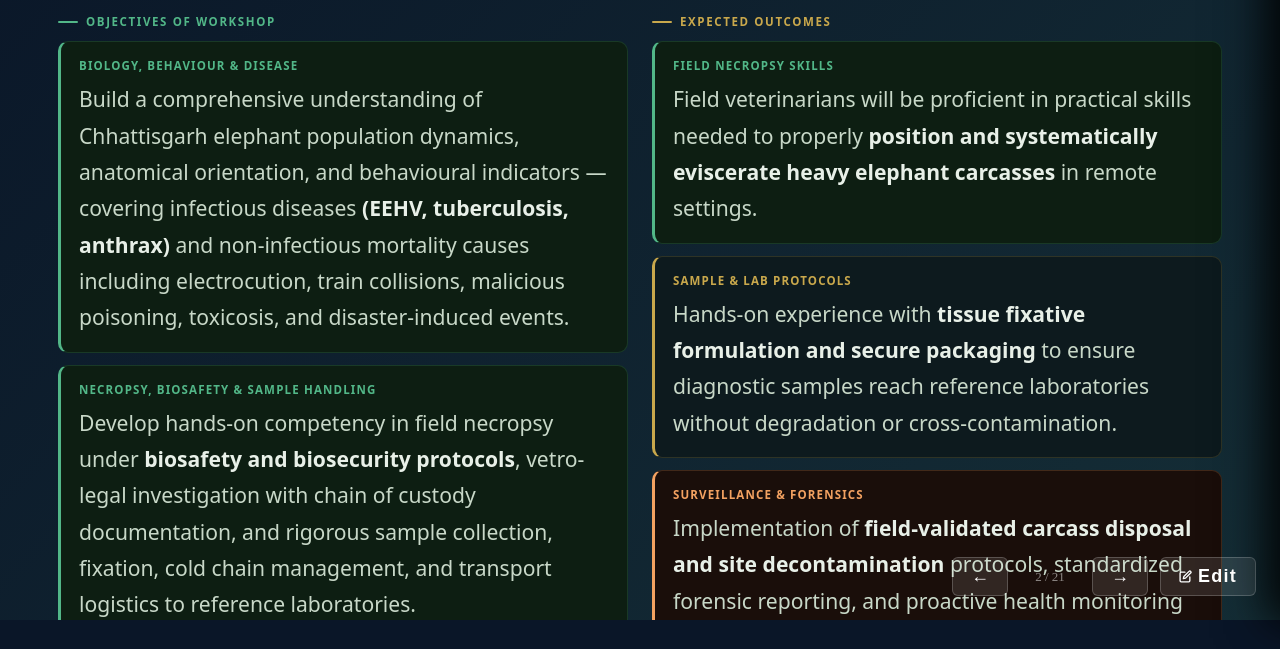
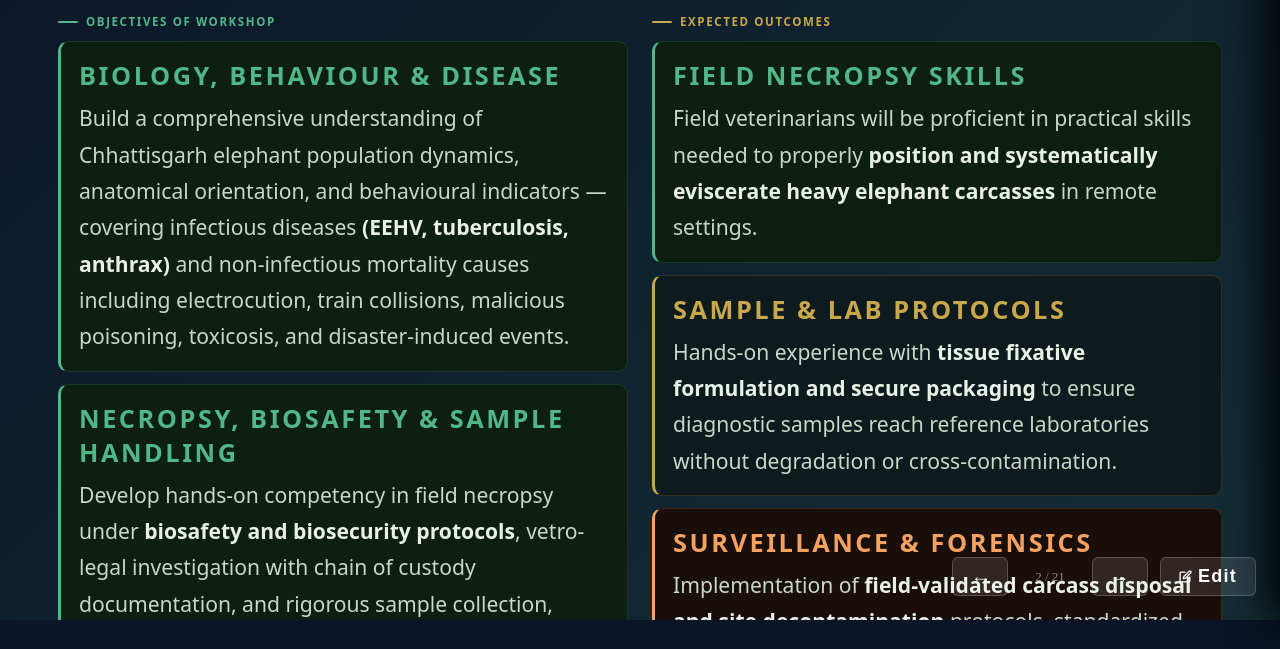
Before and after one commit to ashishkhelwar/Workshop-on-Conference, a plain HTML site: page index.html in a window 1280 px wide. Both pictures are taken after a click on the button "Next slide (Right arrow)". Shown: the part 180-829 px from the top of the page. Drawn offline with nearby package versions, Linux system fonts and the light colour scheme.

Commit message:
Slide 2 card titles: size to 120% of body text, auto-tracks bodySize

```diff
--- a/index.html
+++ b/index.html
@@ -113,7 +113,7 @@
         <div style="background:#0d1e12;border:1px solid rgba(82,183,136,0.18);
           border-left:3px solid #52B788;border-radius:10px;
           padding:16px 18px;flex:1;display:flex;flex-direction:column;gap:8px">
-          <div style="font-size:0.6rem;font-weight:800;letter-spacing:0.1em;
+          <div class="s2-card-title" style="font-weight:800;letter-spacing:0.1em;
             text-transform:uppercase;color:#52B788">Biology, Behaviour &amp; Disease</div>
           <p style="font-size:0.85rem;line-height:1.72;color:#C8D8C8;margin:0">
             Build a comprehensive understanding of Chhattisgarh elephant population dynamics,
@@ -128,7 +128,7 @@
         <div style="background:#0d1e12;border:1px solid rgba(82,183,136,0.18);
           border-left:3px solid #52B788;border-radius:10px;
           padding:16px 18px;flex:1;display:flex;flex-direction:column;gap:8px">
-          <div style="font-size:0.6rem;font-weight:800;letter-spacing:0.1em;
+          <div class="s2-card-title" style="font-weight:800;letter-spacing:0.1em;
             text-transform:uppercase;color:#52B788">Necropsy, Biosafety &amp; Sample Handling</div>
           <p style="font-size:0.85rem;line-height:1.72;color:#C8D8C8;margin:0">
             Develop hands-on competency in field necropsy under
@@ -143,7 +143,7 @@
         <div style="background:#0d1e12;border:1px solid rgba(82,183,136,0.18);
           border-left:3px solid #52B788;border-radius:10px;
           padding:16px 18px;flex:1;display:flex;flex-direction:column;gap:8px">
-          <div style="font-size:0.6rem;font-weight:800;letter-spacing:0.1em;
+          <div class="s2-card-title" style="font-weight:800;letter-spacing:0.1em;
             text-transform:uppercase;color:#52B788">Surveillance, Disposal &amp; Remediation</div>
           <p style="font-size:0.85rem;line-height:1.72;color:#C8D8C8;margin:0">
             Establish operational frameworks for
@@ -171,7 +171,7 @@
         <div style="background:#0d1e12;border:1px solid rgba(82,183,136,0.18);
           border-left:3px solid #52B788;border-radius:10px;
           padding:16px 18px;flex:1;display:flex;flex-direction:column;gap:8px">
-          <div style="font-size:0.6rem;font-weight:800;letter-spacing:0.1em;
+          <div class="s2-card-title" style="font-weight:800;letter-spacing:0.1em;
             text-transform:uppercase;color:#52B788">Field Necropsy Skills</div>
           <p style="font-size:0.85rem;line-height:1.72;color:#C8D8C8;margin:0">
             Field veterinarians will be proficient in practical skills needed to properly
@@ -184,7 +184,7 @@
         <div style="background:#0d1a1e;border:1px solid rgba(201,168,76,0.18);
           border-left:3px solid #C9A84C;border-radius:10px;
           padding:16px 18px;flex:1;display:flex;flex-direction:column;gap:8px">
-          <div style="font-size:0.6rem;font-weight:800;letter-spacing:0.1em;
+          <div class="s2-card-title" style="font-weight:800;letter-spacing:0.1em;
             text-transform:uppercase;color:#C9A84C">Sample &amp; Lab Protocols</div>
           <p style="font-size:0.85rem;line-height:1.72;color:#C8D8C8;margin:0">
             Hands-on experience with
@@ -198,7 +198,7 @@
         <div style="background:#1a0e0a;border:1px solid rgba(244,162,97,0.18);
           border-left:3px solid #F4A261;border-radius:10px;
           padding:16px 18px;flex:1;display:flex;flex-direction:column;gap:8px">
-          <div style="font-size:0.6rem;font-weight:800;letter-spacing:0.1em;
+          <div class="s2-card-title" style="font-weight:800;letter-spacing:0.1em;
             text-transform:uppercase;color:#F4A261">Surveillance &amp; Forensics</div>
           <p style="font-size:0.85rem;line-height:1.72;color:#C8D8C8;margin:0">
             Implementation of
--- a/js/config.js
+++ b/js/config.js
@@ -336,6 +336,7 @@ function applyStyle() {
     .slide .kpi-label, .slide .report-body, .slide .action-desc { font-size: ${STYLE.bodySize}rem !important; }
     .slide .section-tag, .slide .person-badge, .slide .stat-badge,
     .slide .timeline-time, .slide .kpi-card .kpi-label { font-size: ${STYLE.captionSize}rem !important; }
+    .slide .s2-card-title { font-size: ${(STYLE.bodySize * 1.2).toFixed(2)}rem !important; }
   `;
 }
 
```
